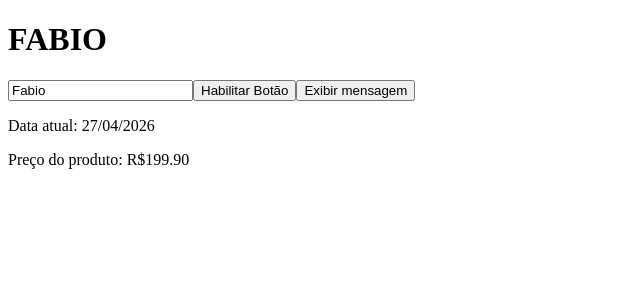
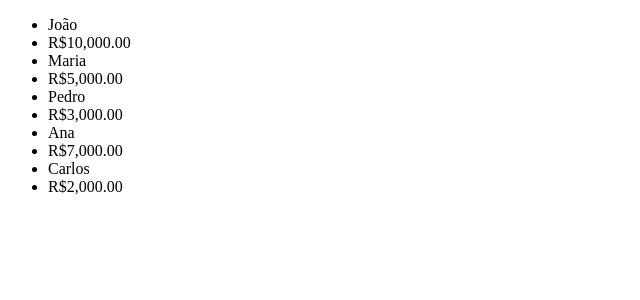
Before and after one commit to Joao1911Arthur/projeto-angular-step, an Angular app in the folder minha-aplicacao-angular/: page / in a window 1280 px wide. Shown: the top 300 px of the page, without its empty margins (0-640 px from the left). Built offline with nearby package versions, Linux system fonts and the light colour scheme.

Commit message:
aula 3 data binding e pipes

```diff
--- a/minha-aplicacao-angular/src/app/app.html
+++ b/minha-aplicacao-angular/src/app/app.html
@@ -1 +1 @@
-<app-aula3></app-aula3>
+<app-painel-adm></app-painel-adm>
--- a/minha-aplicacao-angular/src/app/app.ts
+++ b/minha-aplicacao-angular/src/app/app.ts
@@ -1,10 +1,12 @@
 
 import { Component, signal } from '@angular/core';
 import { Aula3 } from './aula3/aula3';
+import { PainelAdm } from './painel-adm/painel-adm';
+
 
 @Component({
   selector: 'app-root',
-  imports: [Aula3],
+  imports: [Aula3, PainelAdm],
   templateUrl: './app.html',
   styleUrl: './app.css',
 })
--- a/minha-aplicacao-angular/src/app/painel-adm/painel-adm.html
+++ b/minha-aplicacao-angular/src/app/painel-adm/painel-adm.html
@@ -1,6 +1,7 @@
 <ul>
     @for (user of users; track user.id) {
-    <li>{{ user.nome }}</li>
+    <li>{{ user.nome | titlecase  }}</li>
+    <li>{{ user.salario | currency:'BRL' }}</li>
     }@empty {
     <li>lsita vazia</li>
   }
--- a/minha-aplicacao-angular/src/app/painel-adm/painel-adm.ts
+++ b/minha-aplicacao-angular/src/app/painel-adm/painel-adm.ts
@@ -1,23 +1,27 @@
 import { Component } from '@angular/core';
+import { CommonModule } from '@angular/common';
+import { FormsModule } from '@angular/forms';
+
 
 interface Pessoas {
   nome: string;
   id: number;
+  salario:number;
 }
 
 @Component({
   selector: 'app-painel-adm',
-  imports: [],
+  imports: [CommonModule, FormsModule],
   templateUrl: './painel-adm.html',
   styleUrls: ['./painel-adm.css'],
 })
 
 export class PainelAdm {
   users: Pessoas[] = [
-    { nome: 'João', id: 1 },
-    { nome: 'Maria', id: 2 },
-    { nome: 'Pedro', id: 3 },
-    { nome: 'Ana', id: 4 },
-    { nome: 'Carlos', id: 5 },
+    { nome: 'João', id: 1, salario: 10000 },
+    { nome: 'Maria', id: 2, salario: 5000 },
+    { nome: 'Pedro', id: 3, salario: 3000 },
+    { nome: 'Ana', id: 4, salario: 7000 },
+    { nome: 'Carlos', id: 5, salario: 2000 },
   ];
 }
```
